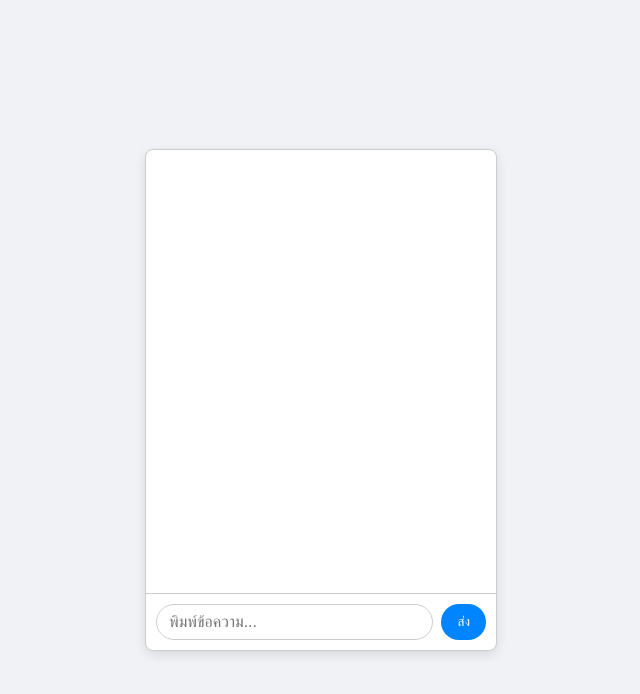
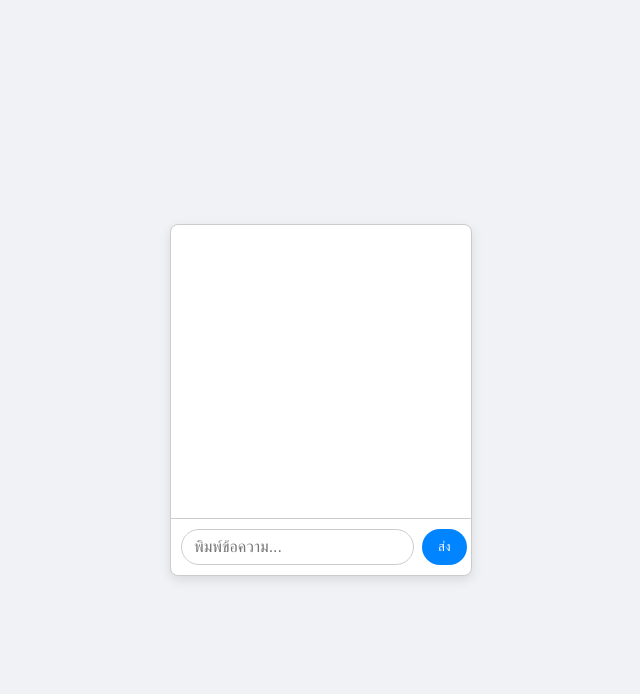
Before and after one commit to VICmarketing/my-sharepoint-bot, a plain HTML site: page index.html in a window 1280 px wide. Shown: the whole page, without its empty margins (319-959 px from the left). Drawn offline with Linux system fonts and the light colour scheme.

Commit message:
Update style.css

```diff
--- a/style.css
+++ b/style.css
@@ -9,8 +9,8 @@ body {
 }
 
 #chat-container {
-    width: 350px;
-    height: 500px;
+    width: 300px;
+    height: 350px;
     border: 1px solid #ccc;
     border-radius: 8px;
     display: flex;
@@ -70,4 +70,5 @@ body {
     padding: 8px 16px;
     border-radius: 18px;
     cursor: pointer;
+
 }
```
